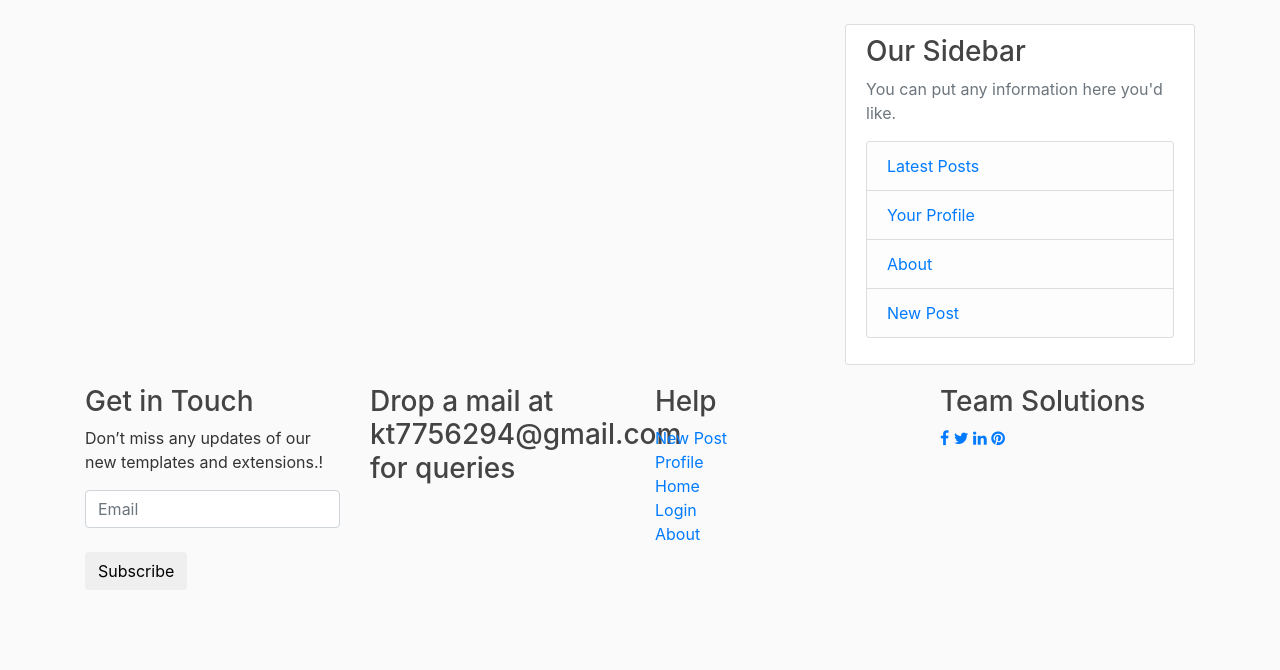
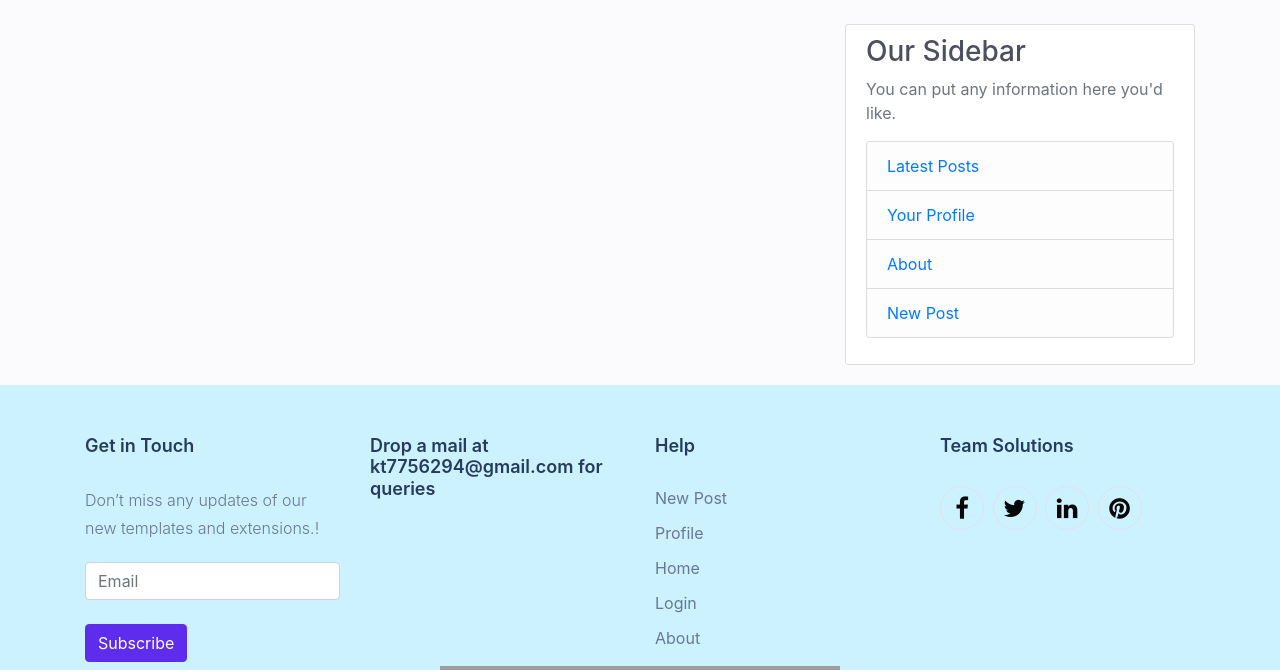
Before and after one commit to kritarth2121/blogkritarth, a Django app: template blog/templates/blog/home.html in a window 1280 px wide. Shown: the part 56-726 px from the top of the page. Before the commit the page ends 646 px from the top, so only its background shows below. Run offline with Django 3.2, Linux system fonts and the light colour scheme; the template is opened without the code that fills it, so the values that code supplies are empty; some libraries are stand-ins or nearby versions; grey boxes are pictures that could not be loaded.

Commit message:
Update main.css

```diff
--- a/blog/static/blog/main.css
+++ b/blog/static/blog/main.css
@@ -82,3 +82,208 @@
 .account-heading {
   font-size: 2.5rem;
 }
+body {
+    background: #fbfbfd;
+}
+
+.new_footer_area {
+    background: #ccf2ff;
+}
+
+
+.new_footer_top {
+    padding: 50px 0px 270px;
+    position: relative;
+      overflow-x: hidden;
+}
+.new_footer_area .footer_bottom {
+    padding-top: 5px;
+    padding-bottom: 50px;
+}
+.footer_bottom {
+    font-size: 14px;
+    font-weight: 300;
+    line-height: 20px;
+    color: #7f88a6;
+    padding: 27px 0px;
+}
+.new_footer_top .company_widget p {
+    font-size: 16px;
+    font-weight: 300;
+    line-height: 28px;
+    color: #6a7695;
+    margin-bottom: 20px;
+}
+.new_footer_top .company_widget .f_subscribe_two .btn_get {
+    border-width: 1px;
+    margin-top: 20px;
+}
+.btn_get_two:hover {
+    background: transparent;
+    color: #5e2ced;
+}
+.btn_get:hover {
+    color: #fff;
+    background: #6754e2;
+    border-color: #6754e2;
+    -webkit-box-shadow: none;
+    box-shadow: none;
+}
+a:hover, a:focus, .btn:hover, .btn:focus, button:hover, button:focus {
+    text-decoration: none;
+    outline: none;
+}
+
+
+
+.new_footer_top .f_widget.about-widget .f_list li a:hover {
+    color: #5e2ced;
+}
+.new_footer_top .f_widget.about-widget .f_list li {
+    margin-bottom: 11px;
+}
+.f_widget.about-widget .f_list li:last-child {
+    margin-bottom: 0px;
+}
+.f_widget.about-widget .f_list li {
+    margin-bottom: 15px;
+}
+.f_widget.about-widget .f_list {
+    margin-bottom: 0px;
+}
+.new_footer_top .f_social_icon a {
+    width: 44px;
+    height: 44px;
+    line-height: 43px;
+    background: transparent;
+    border: 1px solid #e2e2eb;
+    font-size: 24px;
+}
+.f_social_icon a {
+    width: 46px;
+    height: 46px;
+    border-radius: 50%;
+    font-size: 14px;
+    line-height: 45px;
+    color: #080808;
+    display: inline-block;
+    background: #ebeef5;
+    text-align: center;
+    -webkit-transition: all 0.2s linear;
+    -o-transition: all 0.2s linear;
+    transition: all 0.2s linear;
+}
+.ti-facebook:before {
+    content: "\e741";
+}
+.ti-twitter-alt:before {
+    content: "\e74b";
+}
+.ti-vimeo-alt:before {
+    content: "\e74a";
+}
+.ti-pinterest:before {
+    content: "\e731";
+}
+
+.btn_get_two {
+    -webkit-box-shadow: none;
+    box-shadow: none;
+    background: #5e2ced;
+    border-color: #5e2ced;
+    color: #fff;
+}
+
+.btn_get_two:hover {
+    background: transparent;
+    color: #5e2ced;
+}
+
+.new_footer_top .f_social_icon a:hover {
+    background: #5e2ced;
+    border-color: #5e2ced;
+  color:white;
+}
+.new_footer_top .f_social_icon a + a {
+    margin-left: 4px;
+}
+.new_footer_top .f-title {
+    margin-bottom: 30px;
+    color: #263b5e;
+}
+.f_600 {
+    font-weight: 600;
+}
+.f_size_18 {
+    font-size: 18px;
+}
+h1, h2, h3, h4, h5, h6 {
+    color: #4b505e;
+}
+.new_footer_top .f_widget.about-widget .f_list li a {
+    color: #6a7695;
+}
+
+
+.new_footer_top .footer_bg {
+    position: absolute;
+    bottom: 0;
+    background: url("http://droitthemes.com/html/saasland/img/seo/footer_bg.png") no-repeat scroll center 0;
+    width: 100%;
+    height: 266px;
+}
+
+.new_footer_top .footer_bg .footer_bg_one {
+    background: url("https://1.bp.blogspot.com/-mvKUJFGEc-k/XclCOUSvCnI/AAAAAAAAUAE/jnBSf6Fe5_8tjjlKrunLBXwceSNvPcp3wCLcBGAsYHQ/s1600/volks.gif") no-repeat center center;
+    width: 330px;
+    height: 105px;
+  background-size:100%;
+    position: absolute;
+    bottom: 0;
+    left: 30%;
+    -webkit-animation: myfirst 22s linear infinite;
+    animation: myfirst 22s linear infinite;
+}
+
+.new_footer_top .footer_bg .footer_bg_two {
+    background: url("https://1.bp.blogspot.com/-hjgfxUW1o1g/Xck--XOdlxI/AAAAAAAAT_4/JWYFJl83usgRFMvRfoKkSDGd--_Sv04UQCLcBGAsYHQ/s1600/cyclist.gif") no-repeat center center;
+    width: 88px;
+    height: 100px;
+  background-size:100%;
+    bottom: 0;
+    left: 38%;
+    position: absolute;
+    -webkit-animation: myfirst 30s linear infinite;
+    animation: myfirst 30s linear infinite;
+}
+
+
+
+@-moz-keyframes myfirst {
+  0% {
+    left: -25%;
+  }
+  100% {
+    left: 100%;
+  }
+}
+
+@-webkit-keyframes myfirst {
+  0% {
+    left: -25%;
+  }
+  100% {
+    left: 100%;
+  }
+}
+
+@keyframes myfirst {
+  0% {
+    left: -25%;
+  }
+  100% {
+    left: 100%;
+  }
+}
+
+/*************footer End*****************/
```
